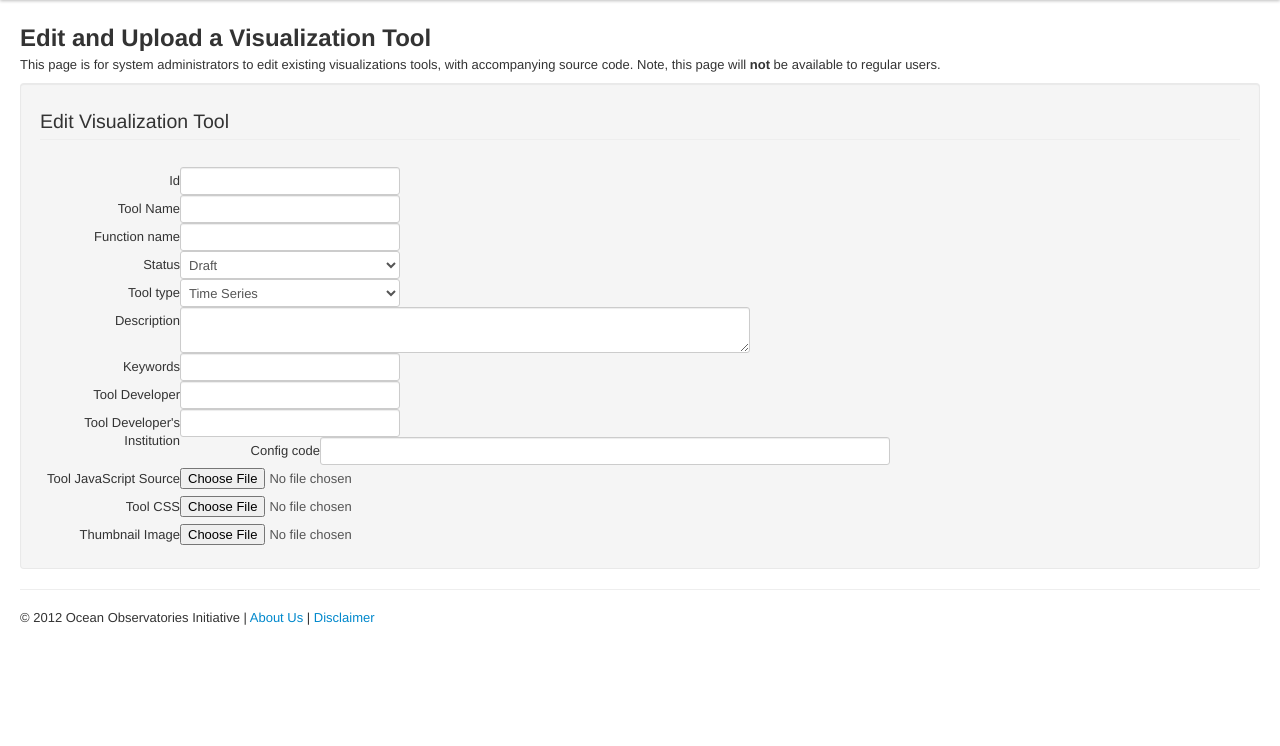
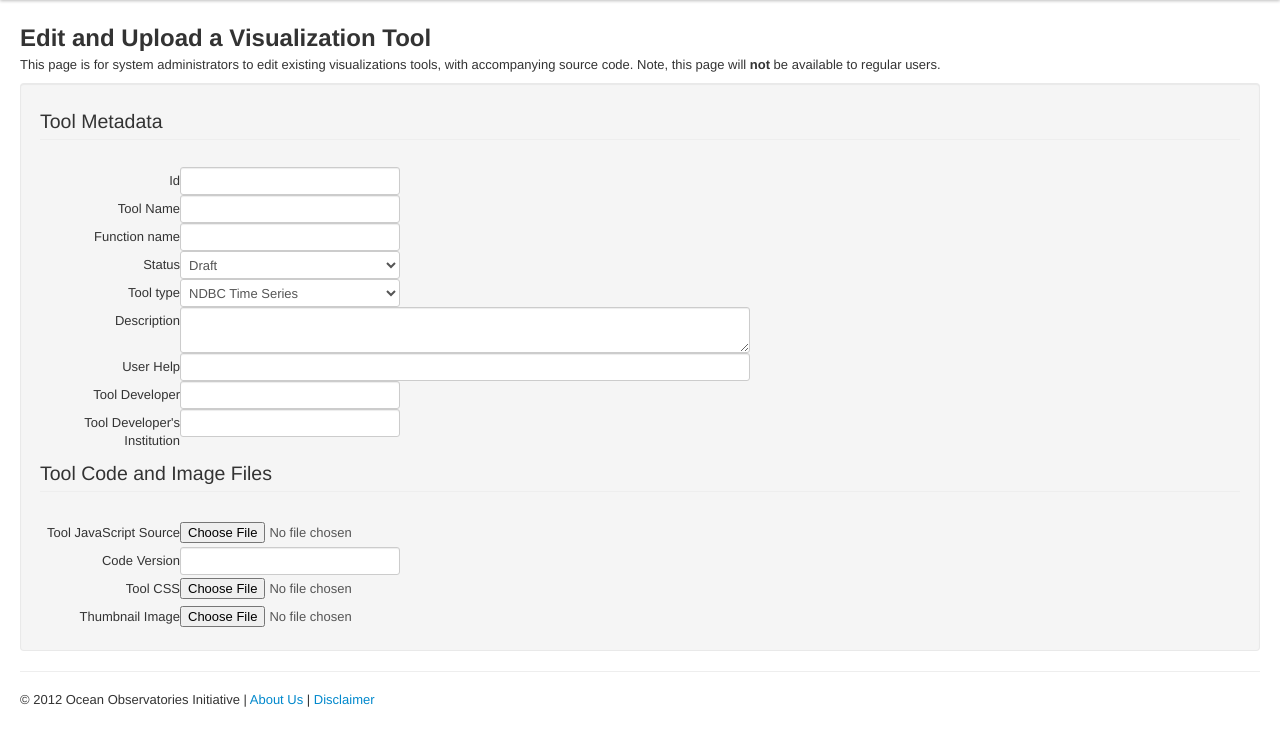
Before and after one commit to seagrinch/epe-visualization, a CakePHP app: template app/View/VisTools/admin_edit.ctp in a window 1280 px wide. Shown: the part 40-786 px from the top of the page. Run offline with PHP 8.4 and a stand-in for CakePHP, Linux system fonts and the light colour scheme; the template is opened without the code that fills it, so the values that code supplies are empty; form fields are guessed from the names that the template uses; some libraries are stand-ins or nearby versions.

Commit message:
Updates to VisTool interface and management
Including:
 - revised metadata
 - database schema changes
 - admin index listing of tools
 - pagination of visualization instances on tool view page

```diff
--- a/app/Config/Schema/schema.php
+++ b/app/Config/Schema/schema.php
@@ -29,12 +29,11 @@ class AppSchema extends CakeSchema {
 		'id' => array('type' => 'integer', 'null' => false, 'default' => NULL, 'key' => 'primary'),
 		'name' => array('type' => 'string', 'null' => true, 'default' => NULL, 'length' => 150, 'collate' => 'latin1_swedish_ci', 'charset' => 'latin1'),
 		'function_name' => array('type' => 'string', 'null' => false, 'default' => NULL, 'length' => 100, 'collate' => 'latin1_swedish_ci', 'charset' => 'latin1'),
+		'version' => array('type' => 'string', 'null' => false, 'default' => NULL, 'length' => 20, 'collate' => 'latin1_swedish_ci', 'charset' => 'latin1'),
 		'author' => array('type' => 'string', 'null' => true, 'default' => NULL, 'length' => 100, 'collate' => 'latin1_swedish_ci', 'charset' => 'latin1'),
 		'institution' => array('type' => 'string', 'null' => true, 'default' => NULL, 'length' => 100, 'collate' => 'latin1_swedish_ci', 'charset' => 'latin1'),
-		'keywords' => array('type' => 'text', 'null' => true, 'default' => NULL, 'collate' => 'latin1_swedish_ci', 'charset' => 'latin1'),
 		'description' => array('type' => 'text', 'null' => true, 'default' => NULL, 'collate' => 'latin1_swedish_ci', 'charset' => 'latin1'),
-		'source_code' => array('type' => 'text', 'null' => true, 'default' => NULL, 'collate' => 'latin1_swedish_ci', 'charset' => 'latin1'),
-		'config_code' => array('type' => 'text', 'null' => true, 'default' => NULL, 'collate' => 'latin1_swedish_ci', 'charset' => 'latin1'),
+		'help' => array('type' => 'text', 'null' => false, 'default' => NULL, 'collate' => 'latin1_swedish_ci', 'charset' => 'latin1'),
 		'tool_type' => array('type' => 'string', 'null' => true, 'default' => NULL, 'length' => 45, 'collate' => 'latin1_swedish_ci', 'charset' => 'latin1'),
 		'status' => array('type' => 'string', 'null' => true, 'default' => NULL, 'length' => 20, 'collate' => 'latin1_swedish_ci', 'charset' => 'latin1'),
 		'created' => array('type' => 'datetime', 'null' => false, 'default' => NULL),
--- a/app/View/Layouts/default.ctp
+++ b/app/View/Layouts/default.ctp
@@ -92,6 +92,7 @@
                   <li><?php echo $this->Html->link('User Management','/admin/users')?></li>
                   <li class="divider"></li>
                   <li><?php echo $this->Html->link('New Visualization Tool','/admin/vis_tools/add')?></li>
+                  <li><?php echo $this->Html->link('Visualization Tool List','/admin/vis_tools/index')?></li>
                 </ul>
               </li>
               <?php } ?>
--- a/app/View/VisTools/admin_add.ctp
+++ b/app/View/VisTools/admin_add.ctp
@@ -1,5 +1,5 @@
-<h2>Upload a New Visualization Tool</h2>
-  <p>This page is for system administrators to add new visualizations tools to the system with accompanying source code.  Note, this page will <strong>not</strong> be available to regular users.</p>
+<h2>Create a New Visualization Tool</h2>
+  <p>This page allows system administrators to begin adding new visualizations tools to the site, incluidng uploading necessary source code.  This page will <strong>not</strong> be available to regular users.</p>
 
 <?php echo $this->Form->create('VisTool', array('class'=>'well form-horizontal'));?>
 	<fieldset>
--- a/app/View/VisTools/admin_edit.ctp
+++ b/app/View/VisTools/admin_edit.ctp
@@ -1,16 +1,15 @@
 <h2>Edit and Upload a Visualization Tool</h2>
 <p>This page is for system administrators to edit existing visualizations tools, with accompanying source code.  Note, this page will <strong>not</strong> be available to regular users.</p>
 
-<div class="visTools form">
 <?php echo $this->Form->create('VisTool',array('type'=>'file','class'=>'well form-horizontal'));?>
 	<fieldset>
-		<legend>Edit Visualization Tool</legend>
+		<legend>Tool Metadata</legend>
 	<?php
 	  $status_options = array('Draft'=>'Draft','In Review'=>'In Review','Published'=>'Published');
-	  $tool_types = array('Time Series'=>'Time Series',
-	  'Profile'=>'Profile',
-	  'Transect'=>'Transect',
-	  'Map'=>'Map',
+	  $tool_types = array(
+	  'NDBC Time Series'=>'NDBC Time Series',
+	  'ONC Time Series'=>'ONC Time Series',
+	  'Glider Profiles'=>'Glider Profiles',
 	  'Other'=>'Other');
 
 	  echo $this->Form->input('id');
@@ -19,13 +18,16 @@
     echo $this->Form->input('status',array('options'=>$status_options));
     echo $this->Form->input('tool_type',array('options'=>$tool_types));
     echo $this->Form->input('description',array('class'=>'span6'));
-		echo $this->Form->input('keywords',array('type'=>'text'));
+    echo $this->Form->input('help',array('label'=>'User Help','class'=>'span6','rows'=>6));
     echo $this->Form->input('author',array('label'=>'Tool Developer'));
-		echo $this->Form->input('institution',array('label'=>"Tool Developer's Institution"));
-		echo $this->Form->input('config_code',array('rows'=>10,'escape'=>false,'class'=>'span6'));
+    echo $this->Form->input('institution',array('label'=>"Tool Developer's Institution")); ?>
+	</fieldset>
+	<fieldset>
+	  <legend>Tool Code and Image Files</legend>
+	  <?php
     echo $this->Form->input('file_source', array('type'=>'file','label'=>'Tool JavaScript Source'));
+    echo $this->Form->input('version',array('label'=>'Code Version'));
     echo $this->Form->input('file_css', array('type'=>'file','label'=>'Tool CSS'));
-		echo $this->Form->input('file_thumbnail', array('type'=>'file','label'=>'Thumbnail Image'));
-	?>
+     echo $this->Form->input('file_thumbnail', array('type'=>'file','label'=>'Thumbnail Image')); ?>
 	</fieldset>
 <?php echo $this->Form->end(array('label'=>'Save Tool','class'=>'btn btn-primary'));?>
--- a/app/View/VisTools/index.ctp
+++ b/app/View/VisTools/index.ctp
@@ -14,7 +14,8 @@
       ?>
       <h5><?php echo $this->Html->link($visTool['VisTool']['name'], array('action' => 'view', $visTool['VisTool']['id'])); ?></h5>
       <p><?php echo h($visTool['VisTool']['description']); ?></p>
-		  <p><small>Tool Type: <?php echo h($visTool['VisTool']['tool_type']); ?></small></p>
+		  <p><small>Tool Type: <?php echo h($visTool['VisTool']['tool_type']); ?></small><br/>
+		    <small>Added <?php App::uses('CakeTime', 'Utility'); echo CakeTime::format('F Y', $visTool['VisTool']['created'], true); ?></small></p>
     </div>
   </li>
   <?php endforeach; ?>
```
Also changed, not shown: app/Controller/VisToolsController.php (+41 -17 lines), app/View/VisTools/admin_index.ctp (added, +24 -0 lines), app/View/VisTools/view.ctp (+24 -24 lines). Lines whose indentation alone changed are shown as unchanged.
